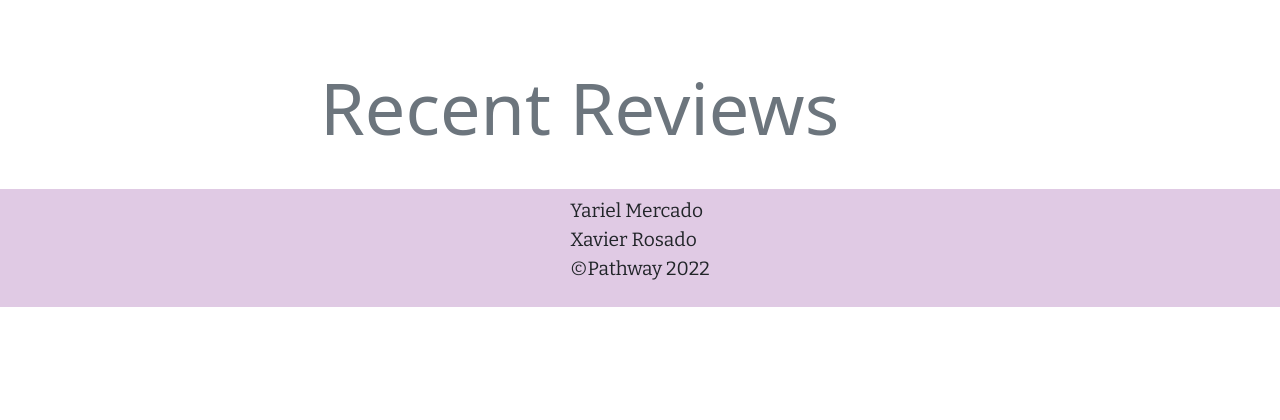
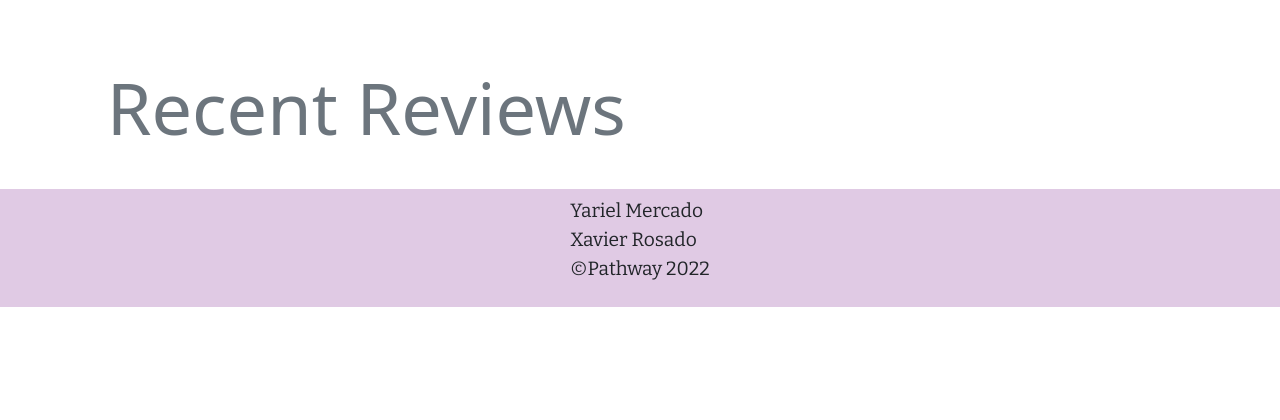
Before and after one commit to ymercad0/pathway, a Flask app: page /reviews in a window 1280 px wide. Shown: the part 173-593 px from the top of the page. Run offline with Flask 2, Linux system fonts and the light colour scheme; data that the repository does not hold is empty; some libraries are stand-ins or nearby versions.

Commit message:
Small review query and html change

```diff
--- a/app.py
+++ b/app.py
@@ -338,7 +338,7 @@ def create_company():
 
 @app.route("/reviews", methods=["GET"])
 def reviews():
-    rev = db.reviews.find({})
+    rev = db.reviews.find().sort('date_posted', -1).limit(10)
     if 'username' in session:
         user = db.users.find_one({'username':session['username']})
     else:
--- a/templates/reviews.html
+++ b/templates/reviews.html
@@ -12,10 +12,12 @@
 {% block main %}
 <div class="row">
     <div class="jumbotron card card-image">
-        <h3 class="display-1 text-white text-center"><bold>Reviews</bold></h3>
+        <h3 class="display-1 text-white text-center">
+            <bold>Reviews</bold>
+        </h3>
     </div>
 </div>
-<div id="recent-reviews-title" class="col-md-6 offset-md-3">
+<div id="recent-reviews-title" class="col-md-6 offset-md-1">
     <h3 class="display-2 text-muted">Recent Reviews</h3>
 </div>
 <div class="row">
```
